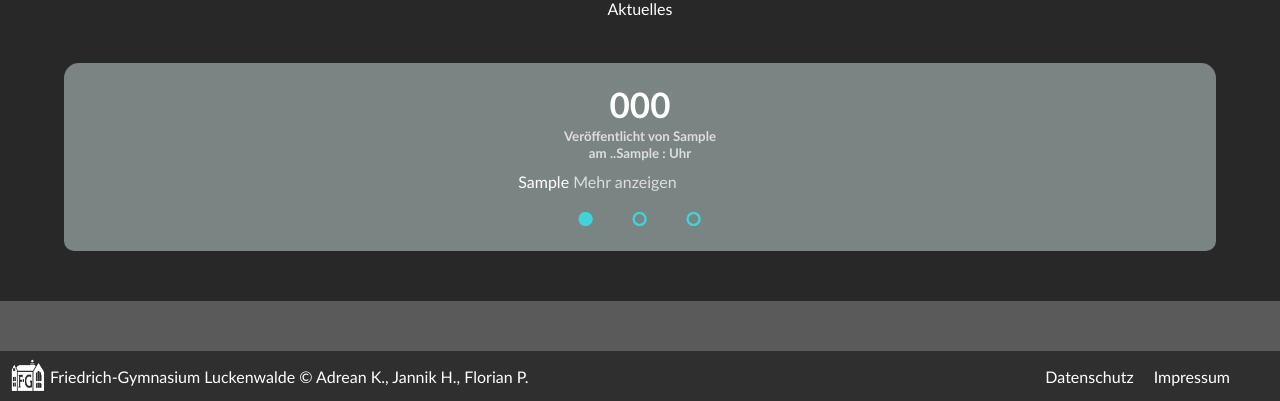
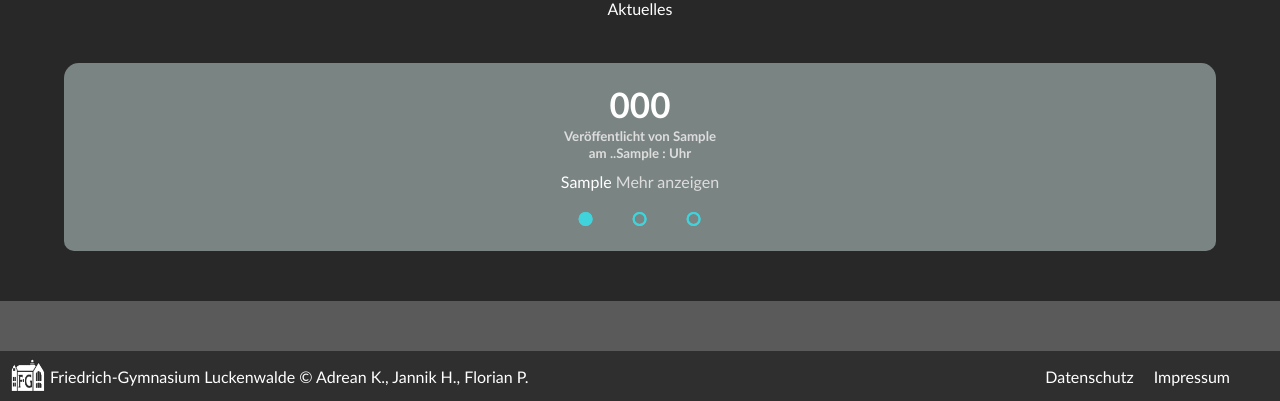
Before and after one commit to Jannik-Hm/Frgym, a PHP site: page / in a window 1280 px wide. Shown: the part 1974-2375 px from the top of the page. Run offline with PHP 8.4, Linux system fonts and the light colour scheme; tables that the repository leaves empty or names only in its code hold one stand-in row (values such as "Sample post"); data that the repository does not hold is empty; some libraries are stand-ins or nearby versions.

Commit message:
fixed inhalt in news slider not being center

```diff
--- a/css/news-slide.css
+++ b/css/news-slide.css
@@ -65,8 +65,10 @@ div.newsslidershow div.slider div.newsslides div[class^="newsslide"] .news h1 {
 div.newsslidershow div.slider div.newsslides div[class^="newsslide"] .news p {
   margin-top: 0px;
   padding-bottom: 20px;
-  margin-left: 15px;
-  /* margin-right: 15px; */
+  margin-left: auto;
+  margin-right: auto;
+  padding-left: 15px;
+  padding-right: 15px;
   width: 90%;
   /* display: block; */
 }
```
